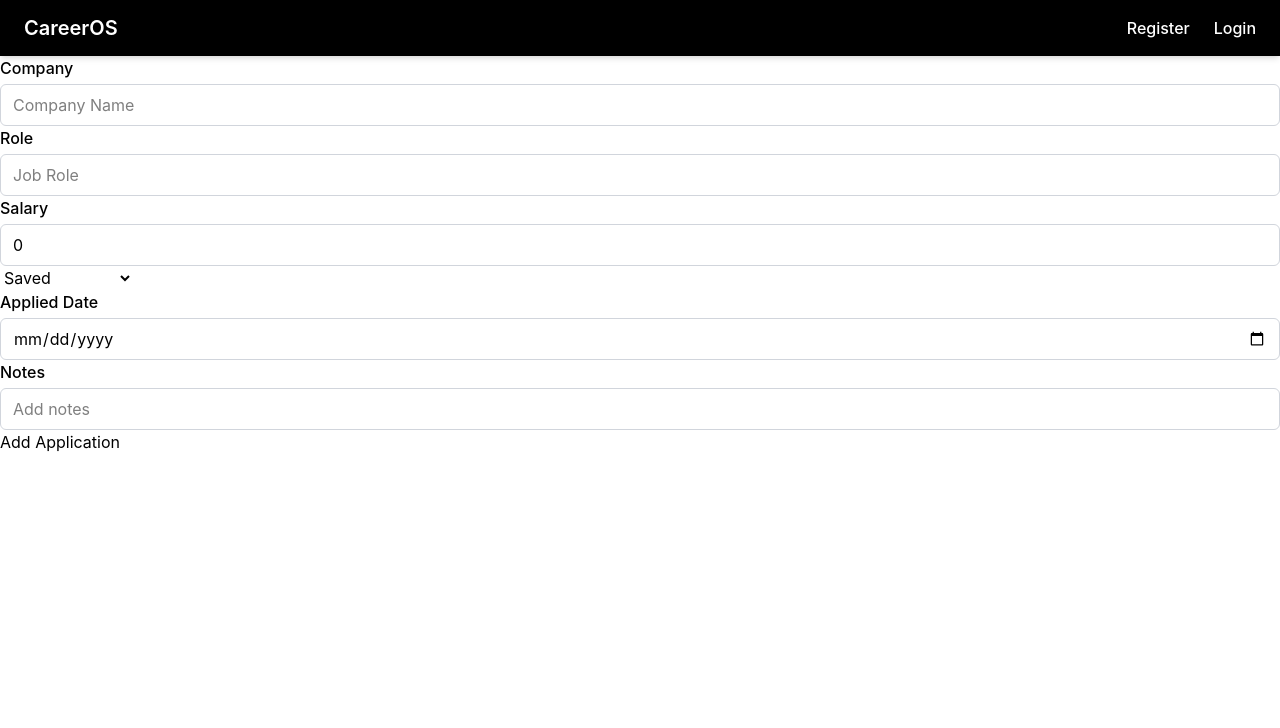
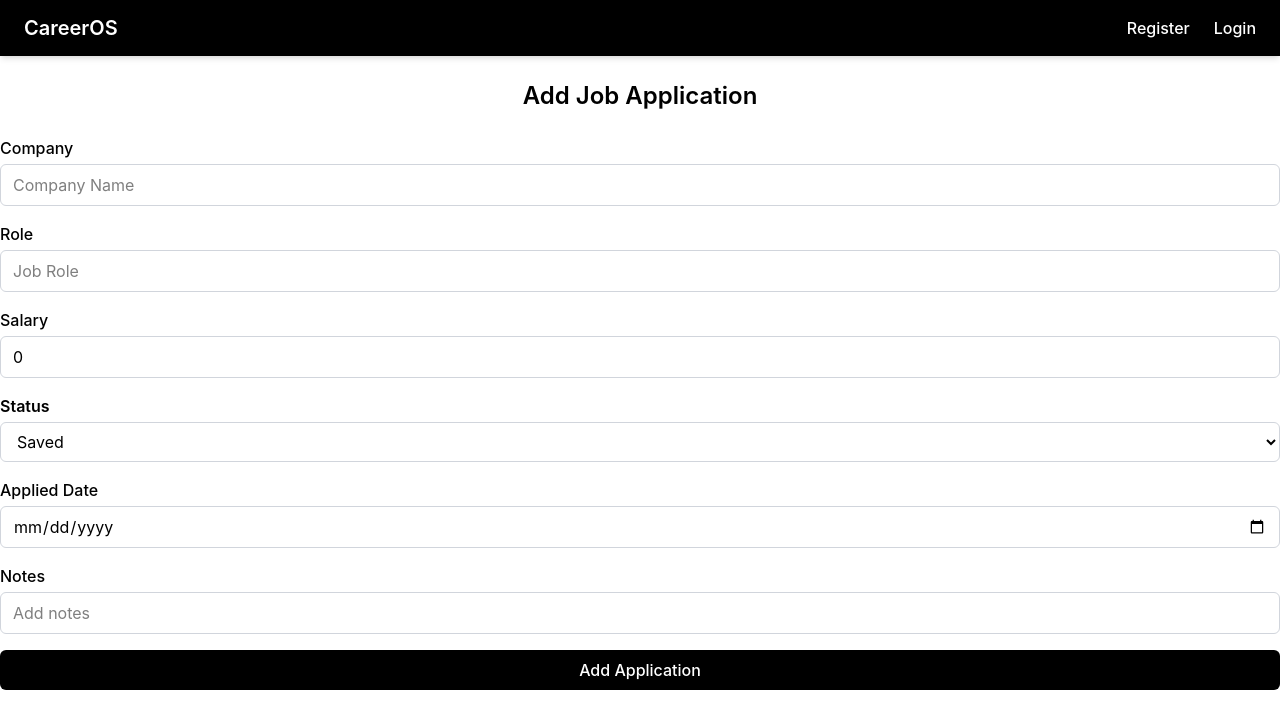
Before and after one commit to Sreesanth-01/CareerOS-frontend, a React (Vite) app: page /AddjobApplication in a window 1280 px wide. Shown: the top 728 px of the page. Built offline with nearby package versions, Linux system fonts and the light colour scheme.

Commit message:
style: AddJobs page

```diff
--- a/src/pages/AddJobApplication.jsx
+++ b/src/pages/AddJobApplication.jsx
@@ -33,12 +33,18 @@ const AddJobApplication = () => {
     }
 
   return (
+    <div className='min-h-screen flex flex-col'>
       <div>
-      <form onSubmit={handleSubmit}>
+        <h1 className='text-center text-2xl font-semibold m-6'>Add Job Application</h1>
+      </div>
+      <div>
+        <form onSubmit={handleSubmit} className='flex flex-col gap-4'>
           <Input name="companyName" value={formData.companyName} label="Company" placeholder="Company Name" onChange={handleChange}></Input>
           <Input name="jobRole" value={formData.jobRole} label="Role" placeholder="Job Role" onChange={handleChange}></Input>
           <Input name="salary" value={formData.salary} label="Salary" placeholder="Salary" type='number' onChange={handleChange}></Input>
-        <select name="status" value={formData.status} onChange={handleChange}>
+          <div className='flex flex-col gap-1'>
+            <label htmlFor='status' className='font-semibold'>Status</label>
+            <select name="status" value={formData.status} onChange={handleChange} className='w-full border border-gray-300 rounded-md px-3 py-2 outline-none focus:ring-1 focus:ring-black-500 focus-border-black-500'>
               <option value="SAVED">Saved</option>
               <option value="APPLIED">Applied</option>
               <option value="ASSESSMENT">Assessment</option>
@@ -49,10 +55,12 @@ const AddJobApplication = () => {
               <option value="WITHDRAWN">Withdrawn</option>
               <option value="ON_HOLD">On Hold</option>
           </select>
+        </div>
         <Input name="appliedDate" value={formData.appliedDate} label="Applied Date" type='date' placeholder="Applied Date" onChange={handleChange}></Input>
         <Input name="notes" value={formData.notes} label="Notes" placeholder="Add notes" onChange={handleChange}></Input>
-        <button type='submit'>Add Application</button>
+        <button type='submit' className='w-full bg-black text-white py-2 px-4 rounded-md font-medium hover:font-bold transition duration-500 cursor-pointer'>Add Application</button>
       </form>
+    </div>
       {/* <button onClick={()=>navigate("/viewJobApplications")}>view jobs</button> */}
     </div>
   )
```
Lines whose indentation alone changed are shown as unchanged.
